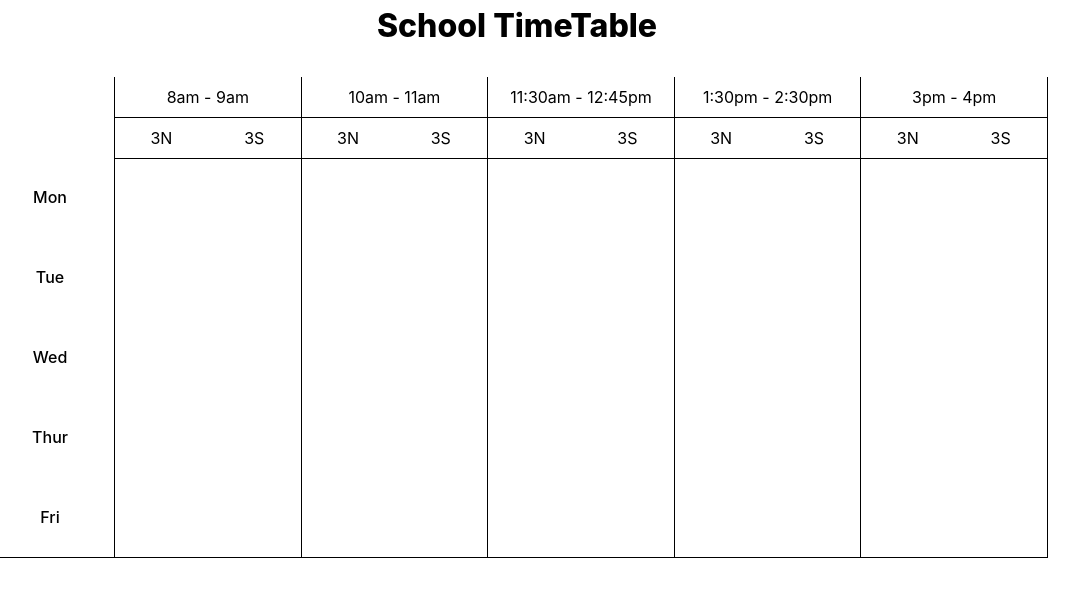
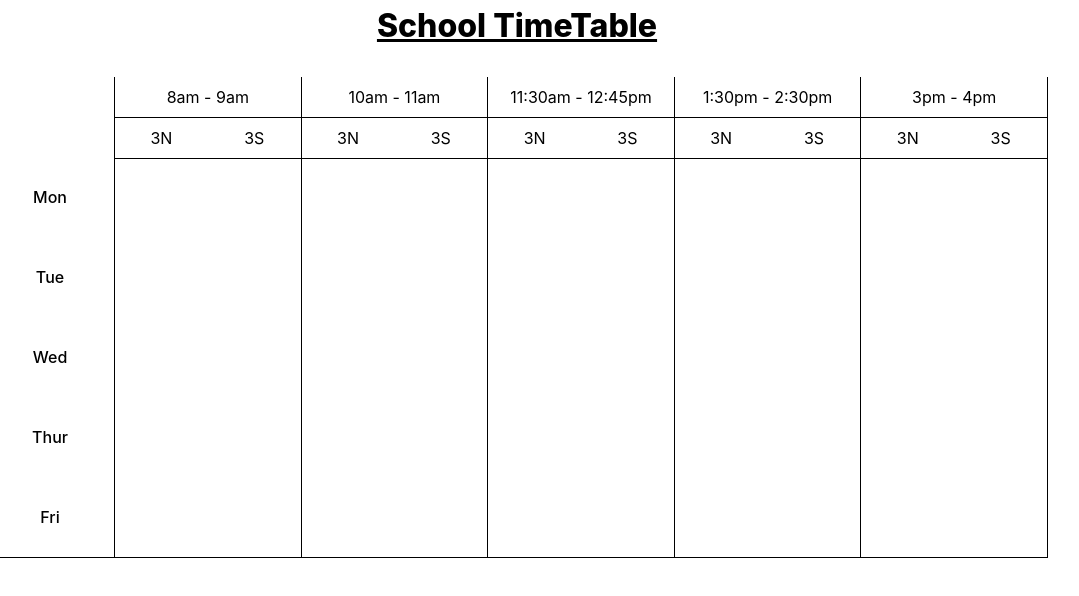
Before and after one commit to kbuika/timetable-webapp, a React (Create React App) app: page / in a window 1280 px wide. Shown: the top 596 px of the page, without its empty margins (123-1202 px from the left). Built offline with nearby package versions, Linux system fonts and the light colour scheme.

Commit message:
style: add underline for the title --testing the CI

```diff
--- a/src/pages/HomePage.js
+++ b/src/pages/HomePage.js
@@ -43,7 +43,9 @@ function HomePage() {
   const days = ["Mon", "Tue", "Wed", "Thur", "Fri"];
   return (
     <MainDiv>
-      <Title>School TimeTable</Title>
+      <Title>
+        <u>School TimeTable</u>
+      </Title>
       <MainTableDiv>
         <DayOfWeekDiv>
           {days.map((day) => {
```
